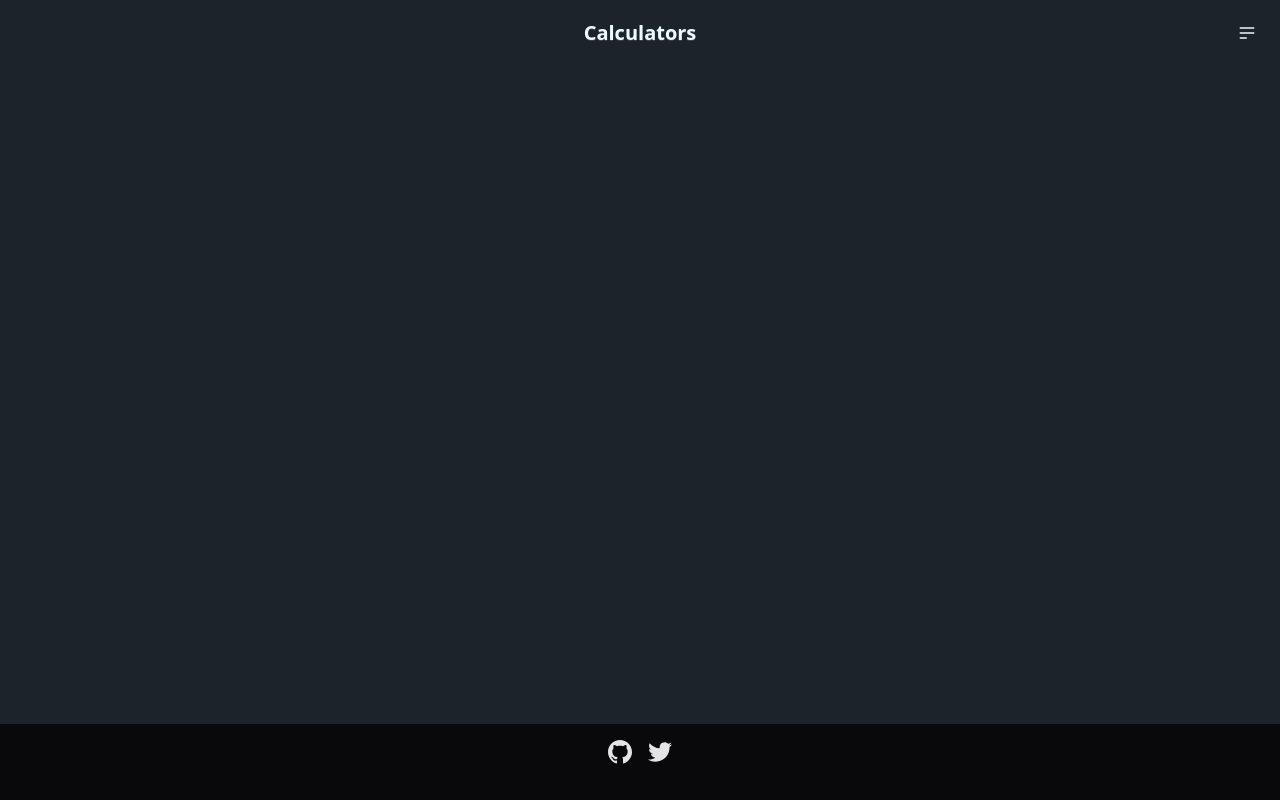
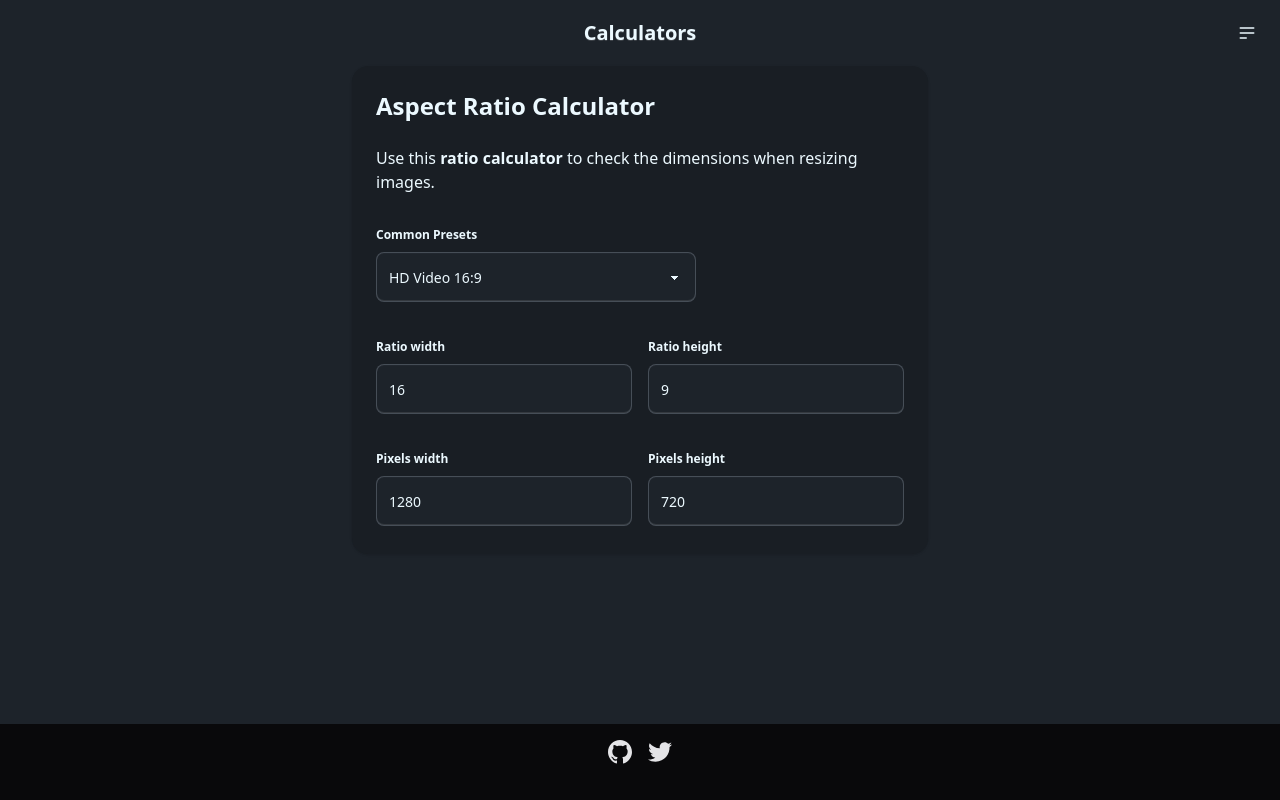
Before and after one commit to JohnPevien/calculators, a React (Vite) app: page /aspect-ratio-calculator in a window 1280 px wide. Before the commit this address had no page. Built offline with nearby package versions, Linux system fonts and the light colour scheme.

Commit message:
Add aspect ratio calculator

```diff
--- a/src/components/blocks/Header.jsx
+++ b/src/components/blocks/Header.jsx
@@ -38,6 +38,9 @@ export default function Header() {
                 <Link to='/shipping-calculator'>Shipping Calculator</Link>
               </li>
               <li>
+                <Link to='/aspect-ratio-calculator'>Aspect Ratio Calculator</Link>
+              </li>
+              <li>
                 <a href=''>About</a>
               </li>
             </ul>
--- a/src/main.jsx
+++ b/src/main.jsx
@@ -6,6 +6,7 @@ import { BrowserRouter, Routes, Route } from 'react-router';
 import MainLayout from './components/layout/MainLayout';
 import Home from './routes/Home';
 import ShippingCalculator from './routes/ShippingCalculator';
+import AspectRatioCalculator from './routes/AspectRatioCalculator';
 
 createRoot(document.getElementById('root')).render(
   <StrictMode>
@@ -14,6 +15,7 @@ createRoot(document.getElementById('root')).render(
         <Routes>
           <Route path='/' element={<Home />} />
           <Route path='/shipping-calculator' element={<ShippingCalculator />} />
+          <Route path='/aspect-ratio-calculator' element={<AspectRatioCalculator />} />
         </Routes>
       </MainLayout>
     </BrowserRouter>
--- /dev/null
+++ b/src/routes/AspectRatioCalculator.tsx
@@ -0,0 +1,148 @@
+import React, { useCallback, useEffect, useState } from 'react';
+
+interface Preset {
+  label: string;
+  w: number;
+  h: number;
+}
+
+const PRESETS: Preset[] = [
+  { label: 'HD Video 16:9', w: 16, h: 9 },
+  { label: 'Standard 4:3', w: 4, h: 3 },
+  { label: 'Cinema 21:9', w: 21, h: 9 },
+  { label: 'Square 1:1', w: 1, h: 1 },
+  { label: 'Custom', w: 0, h: 0 },
+];
+
+const round = (val: number) => Math.round(val * 100) / 100;
+
+const AspectRatioCalculator: React.FC = () => {
+  const [ratioW, setRatioW] = useState<number>(16);
+  const [ratioH, setRatioH] = useState<number>(9);
+  const [pxW, setPxW] = useState<number>(1280);
+  const [pxH, setPxH] = useState<number>(720);
+  const [selectedPreset, setSelectedPreset] = useState<string>('HD Video 16:9');
+
+  const recalcHeight = useCallback(
+    (baseWidth: number, w: number = ratioW, h: number = ratioH) => {
+      if (!w || !h) return baseWidth;
+      return round((baseWidth * h) / w);
+    },
+    [ratioW, ratioH]
+  );
+
+  const recalcWidth = useCallback(
+    (baseHeight: number, w: number = ratioW, h: number = ratioH) => {
+      if (!w || !h) return baseHeight;
+      return round((baseHeight * w) / h);
+    },
+    [ratioW, ratioH]
+  );
+
+  /** When ratio changes -> adjust pixel height */
+  useEffect(() => {
+    setPxH(recalcHeight(pxW));
+    // eslint-disable-next-line react-hooks/exhaustive-deps
+  }, [ratioW, ratioH]);
+
+  const handlePresetChange = (e: React.ChangeEvent<HTMLSelectElement>) => {
+    const label = e.target.value;
+    setSelectedPreset(label);
+    const preset = PRESETS.find(p => p.label === label);
+    if (preset && preset.w && preset.h) {
+      setRatioW(preset.w);
+      setRatioH(preset.h);
+    }
+  };
+
+  const handleRatioWChange = (e: React.ChangeEvent<HTMLInputElement>) => {
+    setSelectedPreset('Custom');
+    const val = +e.target.value;
+    setRatioW(val);
+  };
+
+  const handleRatioHChange = (e: React.ChangeEvent<HTMLInputElement>) => {
+    setSelectedPreset('Custom');
+    const val = +e.target.value;
+    setRatioH(val);
+  };
+
+  const handlePxWChange = (e: React.ChangeEvent<HTMLInputElement>) => {
+    const val = +e.target.value;
+    setPxW(val);
+    setPxH(recalcHeight(val));
+  };
+
+  const handlePxHChange = (e: React.ChangeEvent<HTMLInputElement>) => {
+    const val = +e.target.value;
+    setPxH(val);
+    setPxW(recalcWidth(val));
+  };
+
+  return (
+    <div className="card bg-base-200 shadow max-w-xl mx-auto p-6 space-y-6">
+      <h1 className="text-2xl font-bold">Aspect Ratio Calculator</h1>
+      <p>
+        Use this <strong>ratio calculator</strong> to check the dimensions when resizing images.
+      </p>
+
+      {/* Presets */}
+      <fieldset className="fieldset">
+        <legend className="fieldset-legend">Common Presets</legend>
+        <select className="select select-bordered w-full max-w-xs" value={selectedPreset} onChange={handlePresetChange}>
+          {PRESETS.map(p => (
+            <option key={p.label} value={p.label}>
+              {p.label}
+            </option>
+          ))}
+        </select>
+      </fieldset>
+
+      {/* Ratio Inputs */}
+      <div className="grid grid-cols-2 gap-4">
+        <fieldset className="fieldset">
+          <legend className="fieldset-legend">Ratio width</legend>
+          <input
+            type="number"
+            className="input input-bordered w-full"
+            value={ratioW}
+            onChange={handleRatioWChange}
+          />
+        </fieldset>
+        <fieldset className="fieldset">
+          <legend className="fieldset-legend">Ratio height</legend>
+          <input
+            type="number"
+            className="input input-bordered w-full"
+            value={ratioH}
+            onChange={handleRatioHChange}
+          />
+        </fieldset>
+      </div>
+
+      {/* Pixel Inputs */}
+      <div className="grid grid-cols-2 gap-4">
+        <fieldset className="fieldset">
+          <legend className="fieldset-legend">Pixels width</legend>
+          <input
+            type="number"
+            className="input input-bordered w-full"
+            value={pxW}
+            onChange={handlePxWChange}
+          />
+        </fieldset>
+        <fieldset className="fieldset">
+          <legend className="fieldset-legend">Pixels height</legend>
+          <input
+            type="number"
+            className="input input-bordered w-full"
+            value={pxH}
+            onChange={handlePxHChange}
+          />
+        </fieldset>
+      </div>
+    </div>
+  );
+};
+
+export default AspectRatioCalculator;
```
